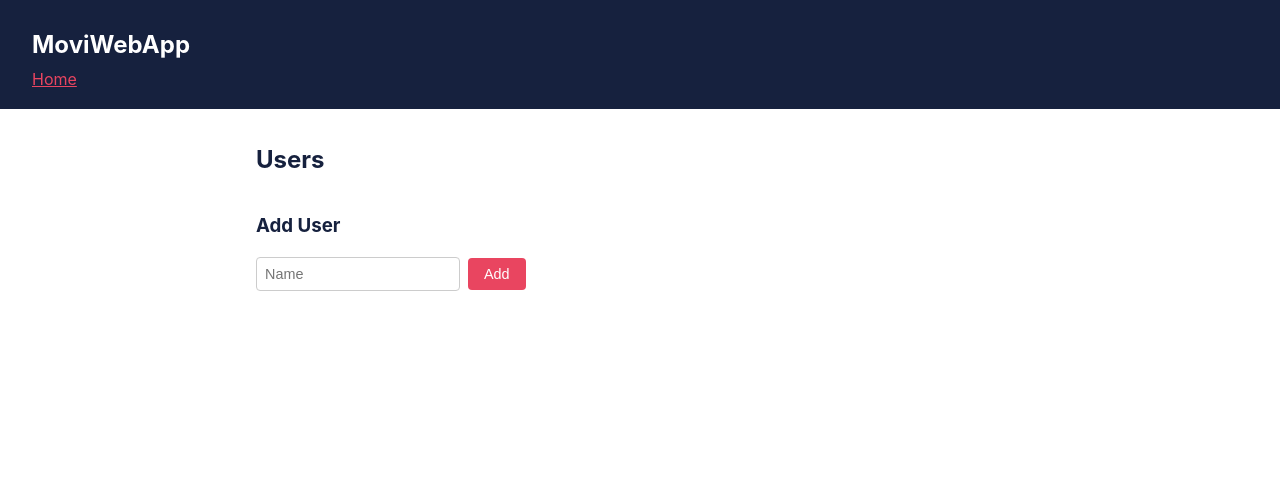
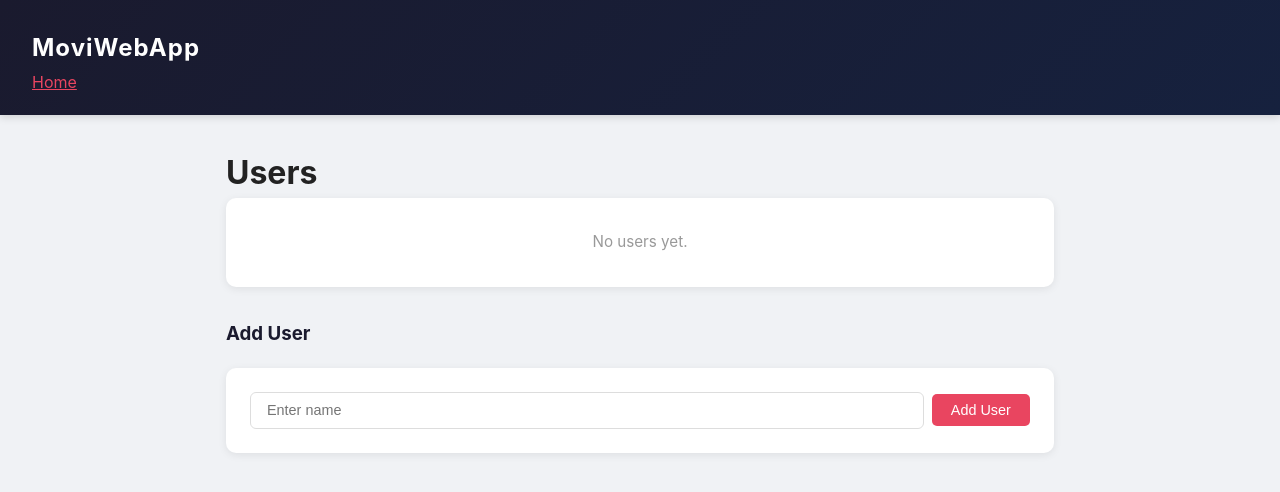
Before and after one commit to Kenan999/MoviWebApp, a Flask app: page / in a window 1280 px wide. Shown: the top 492 px of the page. Run offline with Flask 3, Linux system fonts and the light colour scheme.

Commit message:
Refactor routes and improve user list design

```diff
--- a/app.py
+++ b/app.py
@@ -23,20 +23,39 @@ OMDB_API_KEY = os.getenv("OMDB_API_KEY")
 
 
 @app.route("/")
-def home():
+def index():
     users = data_manager.get_users()
     return render_template("index.html", users=users)
 
 
 @app.route("/users", methods=["POST"])
-def add_user():
+def create_user():
     name = request.form["name"]
     data_manager.create_user(name)
-    return redirect(url_for("home"))
+    return redirect(url_for("index"))
+
+
+@app.route("/users/<int:user_id>/edit")
+def edit_user(user_id):
+    user = User.query.get_or_404(user_id)
+    return render_template("edit_user.html", user=user)
+
+
+@app.route("/users/<int:user_id>/update", methods=["POST"])
+def update_user(user_id):
+    new_name = request.form["name"]
+    data_manager.update_user(user_id, new_name)
+    return redirect(url_for("index"))
+
+
+@app.route("/users/<int:user_id>/delete", methods=["POST"])
+def delete_user(user_id):
+    data_manager.delete_user(user_id)
+    return redirect(url_for("index"))
 
 
 @app.route("/users/<int:user_id>/movies", methods=["GET", "POST"])
-def user_movies(user_id):
+def get_movies(user_id):
     if request.method == "POST":
         title = request.form["name"]
 
@@ -62,7 +81,7 @@ def user_movies(user_id):
             movie = Movie(name=title, user_id=user_id)
 
         data_manager.add_movie(movie)
-        return redirect(url_for("user_movies", user_id=user_id))
+        return redirect(url_for("get_movies", user_id=user_id))
 
     movies = data_manager.get_movies(user_id)
     user = User.query.get(user_id)
@@ -73,13 +92,13 @@ def user_movies(user_id):
 def update_movie(user_id, movie_id):
     new_title = request.form["name"]
     data_manager.update_movie(movie_id, new_title)
-    return redirect(url_for("user_movies", user_id=user_id))
+    return redirect(url_for("get_movies", user_id=user_id))
 
 
 @app.route("/users/<int:user_id>/movies/<int:movie_id>/delete", methods=["POST"])
 def delete_movie(user_id, movie_id):
     data_manager.delete_movie(movie_id)
-    return redirect(url_for("user_movies", user_id=user_id))
+    return redirect(url_for("get_movies", user_id=user_id))
 
 
 @app.route("/docs")
--- a/data_manager.py
+++ b/data_manager.py
@@ -39,3 +39,20 @@ class DataManager:
             db.session.delete(movie)
             db.session.commit()
         return movie
+
+    @staticmethod
+    def update_user(user_id, new_name):
+        user = User.query.get(user_id)
+        if user:
+            user.name = new_name
+            db.session.commit()
+        return user
+
+    @staticmethod
+    def delete_user(user_id):
+        user = User.query.get(user_id)
+        if user:
+            Movie.query.filter_by(user_id=user.id).delete()
+            db.session.delete(user)
+            db.session.commit()
+        return user
--- a/static/style.css
+++ b/static/style.css
@@ -6,65 +6,209 @@
 
 body {
     font-family: -apple-system, BlinkMacSystemFont, "Segoe UI", Roboto, Helvetica, Arial, sans-serif;
-    background: #ffffff;
+    background: #f0f2f5;
     color: #222;
     line-height: 1.6;
 }
 
 header {
-    background: #16213e;
+    background: linear-gradient(135deg, #1a1a2e 0%, #16213e 100%);
     color: #fff;
-    padding: 1rem 2rem;
+    padding: 1.2rem 2rem;
+    box-shadow: 0 2px 8px rgba(0,0,0,0.15);
 }
 
 header h1 a {
     color: #fff;
     text-decoration: none;
     font-size: 1.5rem;
+    letter-spacing: 1px;
 }
 
 .container {
-    max-width: 800px;
+    max-width: 860px;
     margin: 2rem auto;
     padding: 0 1rem;
 }
 
 h2, h3 {
-    margin-bottom: 1rem;
-    color: #16213e;
+    margin-bottom: 1.2rem;
+    color: #1a1a2e;
+}
+
+.card {
+    background: #fff;
+    border-radius: 10px;
+    box-shadow: 0 2px 8px rgba(0,0,0,0.08);
+    overflow: hidden;
+    margin-bottom: 2rem;
+}
+
+.user-row {
+    display: flex;
+    align-items: center;
+    justify-content: space-between;
+    padding: 1rem 1.5rem;
+    border-bottom: 1px solid #f0f0f0;
+    transition: background 0.15s;
+}
+
+.user-row:last-child {
+    border-bottom: none;
+}
+
+.user-row:hover {
+    background: #fafafa;
+}
+
+.user-name {
+    font-size: 1.1rem;
+    font-weight: 600;
+    color: #1a1a2e;
+    text-decoration: none;
+    flex: 1;
+}
+
+.user-name:hover {
+    color: #e94560;
+}
+
+.user-actions {
+    display: flex;
+    gap: 0.5rem;
+    align-items: center;
+}
+
+.user-actions form {
+    display: flex;
+    gap: 0.4rem;
+    align-items: center;
+}
+
+.user-actions input[type="text"] {
+    padding: 0.4rem 0.6rem;
+    border: 1px solid #ddd;
+    border-radius: 4px;
+    font-size: 0.85rem;
+    width: 120px;
+}
+
+.btn {
+    padding: 0.4rem 0.9rem;
+    border: none;
+    border-radius: 5px;
+    cursor: pointer;
+    font-size: 0.85rem;
+    font-weight: 500;
+    transition: all 0.15s;
+    text-decoration: none;
+    display: inline-block;
+}
+
+.btn-primary {
+    background: #1a1a2e;
+    color: #fff;
+}
+
+.btn-primary:hover {
+    background: #16213e;
+}
+
+.btn-edit {
+    background: #f0f0f0;
+    color: #333;
+}
+
+.btn-edit:hover {
+    background: #e0e0e0;
+}
+
+.btn-danger {
+    background: #e94560;
+    color: #fff;
+}
+
+.btn-danger:hover {
+    background: #d63851;
+}
+
+.btn-add {
+    background: #e94560;
+    color: #fff;
+    padding: 0.5rem 1.2rem;
+    font-size: 0.9rem;
+}
+
+.btn-add:hover {
+    background: #d63851;
+}
+
+.add-user-form {
+    display: flex;
+    gap: 0.5rem;
+    padding: 1.5rem;
+    align-items: center;
+}
+
+.add-user-form input[type="text"] {
+    flex: 1;
+    padding: 0.6rem 1rem;
+    border: 1px solid #ddd;
+    border-radius: 6px;
+    font-size: 0.9rem;
+}
+
+.empty-state {
+    padding: 2rem;
+    text-align: center;
+    color: #999;
+    font-size: 0.95rem;
 }
 
 ul {
     list-style: none;
-    margin-bottom: 2rem;
 }
 
-ul li {
-    background: #fff;
-    padding: 1rem;
-    margin-bottom: 0.5rem;
-    border: 1px solid #ddd;
-    border-radius: 6px;
+ul {
+    list-style: none;
+}
+
+.user-list {
+    padding: 0;
+}
+
+.user-entry {
     display: flex;
     align-items: center;
-    gap: 1rem;
-    flex-wrap: wrap;
+    gap: 0.5rem;
+    padding: 0.8rem 1.5rem;
+    border-bottom: 1px solid #f0f0f0;
+    transition: background 0.15s;
 }
 
-ul li a {
-    color: #16213e;
+.user-entry:last-child {
+    border-bottom: none;
+}
+
+.user-entry:hover {
+    background: #fafafa;
+}
+
+.user-entry .btn:first-child {
+    flex: 1;
+    color: #1a1a2e;
     text-decoration: none;
     font-weight: 600;
+    font-size: 1rem;
 }
 
-ul li a:hover {
+.user-entry .btn:first-child:hover {
     color: #e94560;
 }
 
-form {
-    display: flex;
+form.inline {
+    display: inline-flex;
     gap: 0.5rem;
-    flex-wrap: wrap;
     align-items: center;
 }
 
@@ -90,7 +234,7 @@ form button:hover {
     background: #d63851;
 }
 
-small, a {
+a {
     color: #e94560;
 }
 
--- a/templates/base.html
+++ b/templates/base.html
@@ -8,9 +8,9 @@
 </head>
 <body>
     <header>
-        <h1><a href="{{ url_for('home') }}">MoviWebApp</a></h1>
+        <h1><a href="{{ url_for('index') }}">MoviWebApp</a></h1>
         <nav>
-            <a href="{{ url_for('home') }}">Home</a>
+            <a href="{{ url_for('index') }}">Home</a>
         </nav>
     </header>
 
--- a/templates/index.html
+++ b/templates/index.html
@@ -1,16 +1,32 @@
 {% extends "base.html" %}
+{% block content %}
 
-{% block content %}
-    <h2>Users</h2>
-    <ul>
+<h1>Users</h1>
+
+<div class="card">
+    {% if users %}
+    <ul class="user-list">
         {% for user in users %}
-            <li><a href="{{ url_for('user_movies', user_id=user.id) }}">{{ user.name }}</a></li>
+        <li class="user-entry">
+            <a href="{{ url_for('get_movies', user_id=user.id) }}" class="btn">{{ user.name }}</a>
+            <a href="{{ url_for('edit_user', user_id=user.id) }}" class="btn btn-edit">Edit</a>
+            <form action="{{ url_for('delete_user', user_id=user.id) }}" method="POST" onsubmit="return confirm('Delete user {{ user.name }}?')" style="display:inline">
+                <button type="submit" class="btn btn-danger">Delete</button>
+            </form>
+        </li>
         {% endfor %}
     </ul>
+    {% else %}
+    <div class="empty-state">No users yet.</div>
+    {% endif %}
+</div>
 
-    <h3>Add User</h3>
-    <form action="{{ url_for('add_user') }}" method="POST">
-        <input type="text" name="name" placeholder="Name" required>
-        <button type="submit">Add</button>
+<h3>Add User</h3>
+<div class="card">
+    <form class="add-user-form" action="{{ url_for('create_user') }}" method="POST">
+        <input type="text" name="name" placeholder="Enter name" required>
+        <button type="submit" class="btn btn-add">Add User</button>
     </form>
+</div>
+
 {% endblock %}
--- a/templates/movies.html
+++ b/templates/movies.html
@@ -24,12 +24,12 @@
     </ul>
 
     <h3>Add Movie</h3>
-    <form action="{{ url_for('user_movies', user_id=user.id) }}" method="POST">
+    <form action="{{ url_for('get_movies', user_id=user.id) }}" method="POST">
         <input type="text" name="name" placeholder="Movie title" required>
         <button type="submit">Add</button>
     </form>
     <small>Movie details are fetched automatically from OMDb.</small>
 
     <br><br>
-    <a href="{{ url_for('home') }}">Back to users</a>
+    <a href="{{ url_for('index') }}">Back to users</a>
 {% endblock %}
```
Also changed, not shown: templates/edit_user.html (added, +13 -0 lines).
